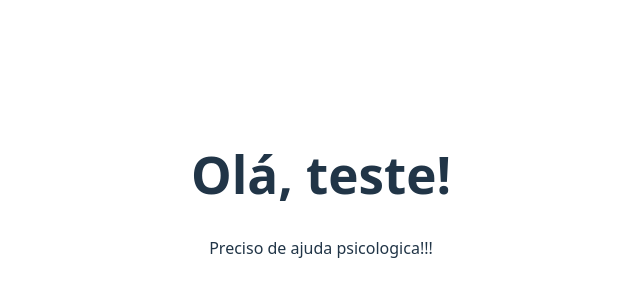
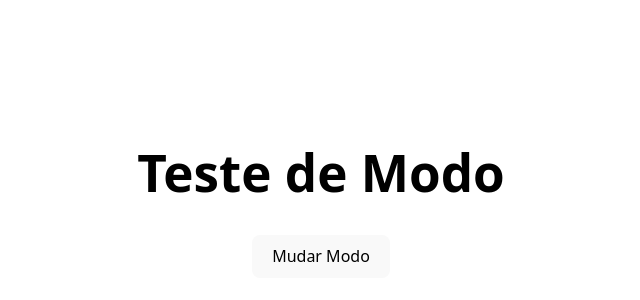
Before and after one commit to chansdev/commits-fullstack, a React (Vite) app: page / in a window 1280 px wide. Shown: the part 206-506 px from the top of the page, without its empty margins (319-959 px from the left). Built offline with nearby package versions, Linux system fonts and the light colour scheme.

Commit message:
atividade 2 slide 12

```diff
--- a/src/App.jsx
+++ b/src/App.jsx
@@ -3,15 +3,13 @@ import reactLogo from './assets/react.svg'
 import viteLogo from '/vite.svg'
 import './App.css'
 import Components from './components/Components.jsx'
+import './components/darkMode.css'
 
 function App() {
 
   return (
     <>
-    <Components>
-      <h1>Olá, teste!</h1>
-      <p>Preciso de ajuda psicologica!!!</p>
-    </Components>
+    <Components />
     </>
   )
 }
--- a/src/components/Components.jsx
+++ b/src/components/Components.jsx
@@ -1,5 +1,19 @@
-function Components({children}) {
-    return <div>{children}</div>
+import { useState } from 'react'
+
+function Components() {
+
+    const [modo, setModo] = useState("whiteMode")
+    function setMode() {
+       setModo(modo == "whiteMode" ? "darkMode" : "whiteMode")
+       console.log("modo mudado para " + modo)
+    }
+
+    return (
+        <div className={modo}>
+            <h1>Teste de Modo</h1>
+            <button onClick={setMode}>Mudar Modo</button>
+        </div>
+    )
 }
 
 export default Components
--- /dev/null
+++ b/src/components/darkMode.css
@@ -0,0 +1,9 @@
+.whiteMode {
+    background-color: white;
+    color: black;
+}
+
+.darkMode {
+    background-color: black;
+    color: white;
+}
```
